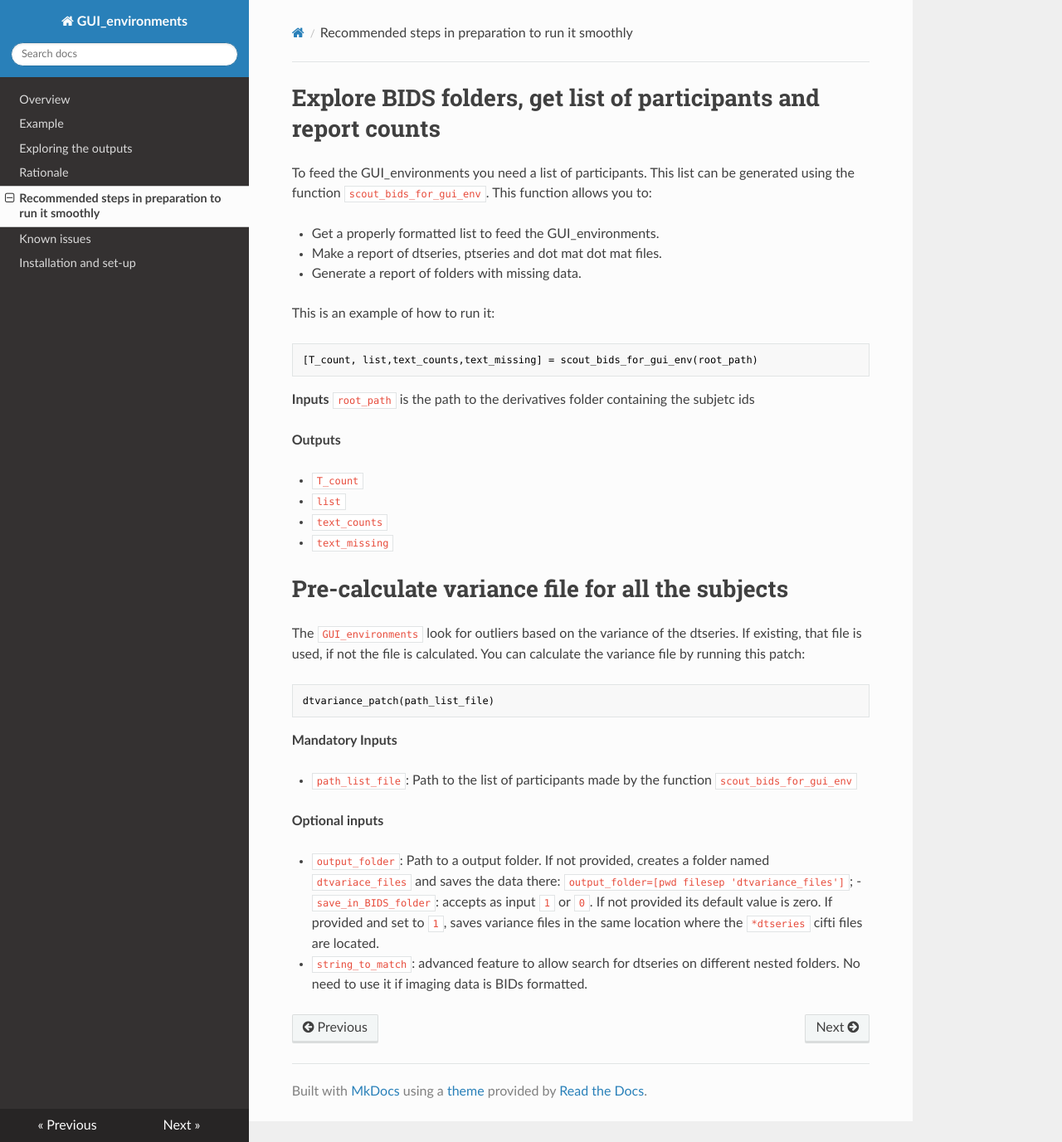
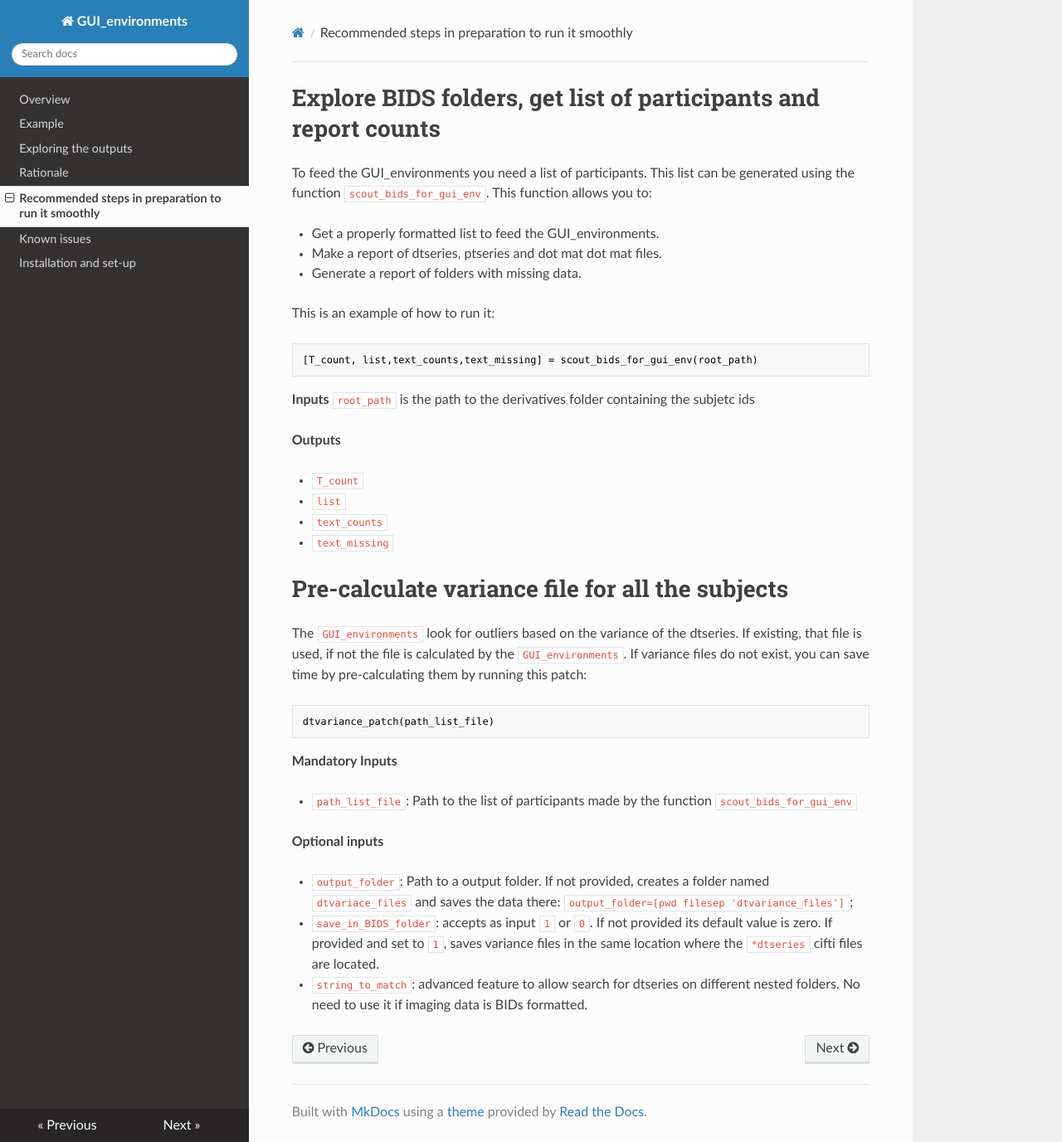
Before and after one commit to omiranda/GUI_environments_documentation, an MkDocs documentation site: the page built from docs/prep.md, in a window 1280 px wide and 1377 px high. Shown: the whole window at 83% size. Built offline with MkDocs 1.6.1, drawn with Linux system fonts in a browser that asks for light colours; nearby versions of some CDN libraries; old or Windows-style settings are respelled for this version of MkDocs.

Commit message:
Update prep.md

````diff
--- a/docs/prep.md
+++ b/docs/prep.md
@@ -24,7 +24,7 @@ This is an example of how to run it:
 
 # Pre-calculate variance file for all the subjects
 
-The `GUI_environments` look for outliers based on the variance of the dtseries. If existing, that file is used, if not the file is calculated. You can calculate the variance file by running this patch:
+The `GUI_environments` look for outliers based on the variance of the dtseries. If existing, that file is used, if not the file is calculated by the `GUI_environments`. If variance files do not exist, you can save time by pre-calculating them by running this patch:
 
 ```matlab
 dtvariance_patch(path_list_file)
@@ -37,5 +37,5 @@ dtvariance_patch(path_list_file)
 **Optional inputs**
 
 - `output_folder`: Path to a output folder. If not provided,  creates a folder named `dtvariace_files` and saves the data there:  `output_folder=[pwd filesep 'dtvariance_files']`;
--`save_in_BIDS_folder`: accepts as input `1` or `0`. If not provided its default value is zero. If provided and set to `1`, saves variance files in the same location where the `*dtseries` cifti files are located.
+- `save_in_BIDS_folder`: accepts as input `1` or `0`. If not provided its default value is zero. If provided and set to `1`, saves variance files in the same location where the `*dtseries` cifti files are located.
 - `string_to_match`: advanced feature to allow search for dtseries on different nested folders. No need to use it if imaging data is BIDs formatted.
````
